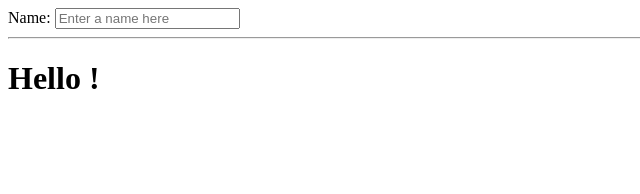
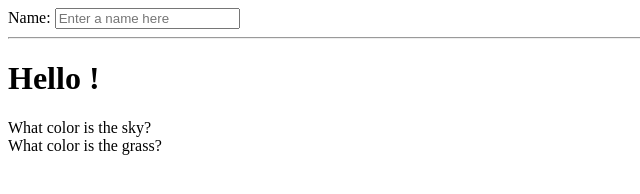
Before and after one commit to ninadheer/quizshow, a plain HTML site: page index.html in a window 1280 px wide. Shown: the whole page, without its empty margins (0-640 px from the left). Drawn offline with nearby package versions, Linux system fonts and the light colour scheme.

Commit message:
Forgot HTML code

```diff
--- a/index.html
+++ b/index.html
@@ -11,8 +11,12 @@
       <hr>
       <h1>Hello {{yourName}}!</h1>
     </div>
+	<div>{{questions}}</div>
 	<div ng-controller="QuizController">
-	  <label>{{question1}}</label>
+	  <div ng-repeat="question in questions">
+		<label >{{question}}</label>
+		<br>
+	  </div>
 	</div>
   </body>
 </html>
```
